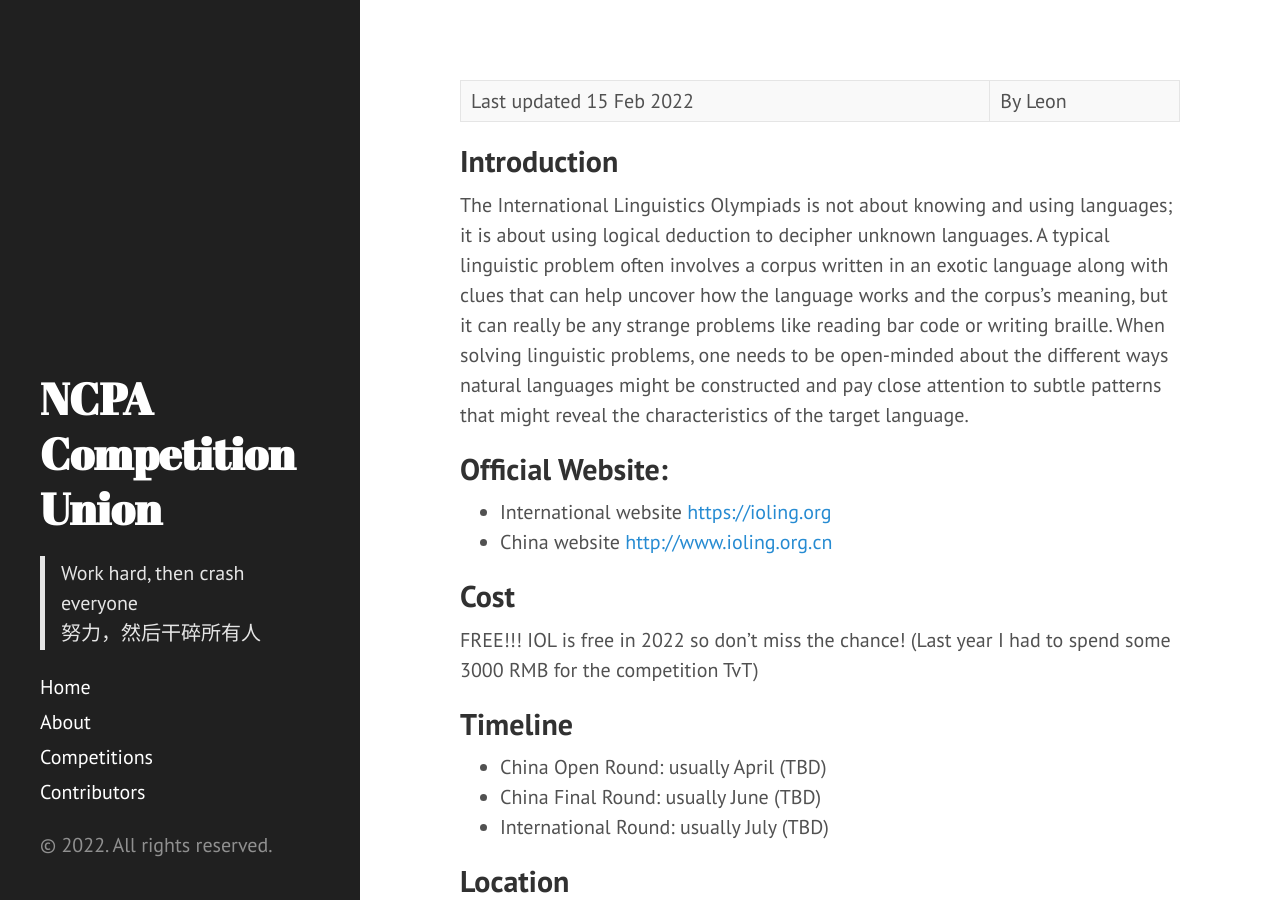
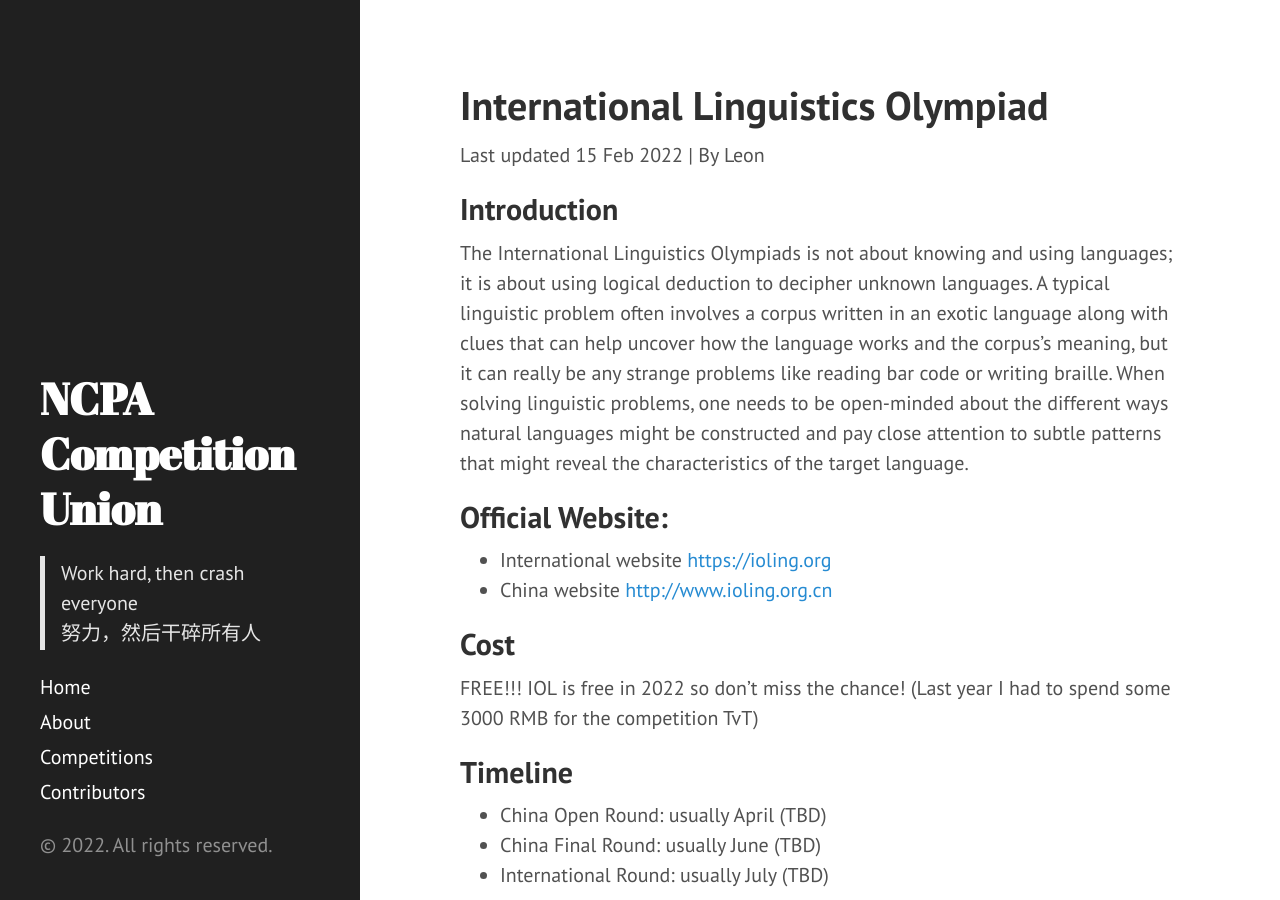
Before and after one commit to ncpacu/NCU-Website, a Jekyll site: the page built from _competitions/2022-02-15-international-linguistics-olympiad.md, in a window 1280 px wide and 900 px high. Built offline with Jekyll 4.4.1, drawn with Linux system fonts in a browser that asks for light colours; a script that is not in the unit is left out.

Commit message:
update content

```diff
--- a/_competitions/2022-02-15-international-linguistics-olympiad.md
+++ b/_competitions/2022-02-15-international-linguistics-olympiad.md
@@ -2,7 +2,7 @@
 layout: competition
 title: International Linguistics Olympiad
 ---
-Last updated 15 Feb 2022 | By Leon
+Last updated 15 Feb 2022 \| By Leon
 
 ## Introduction
 
--- a/_layouts/competition.html
+++ b/_layouts/competition.html
@@ -3,7 +3,7 @@ layout: default
 ---
 
 <div class="post">
-  <!-- <h1 class="post-title">{{ page.title }}</h1> -->
+  <h1 class="post-title">{{ page.title }}</h1>
   {{ content }}
 </div>
 
```
Also changed, not shown: _competitions/2022-02-15-public-forum-debate.md (+1 -1 lines).
